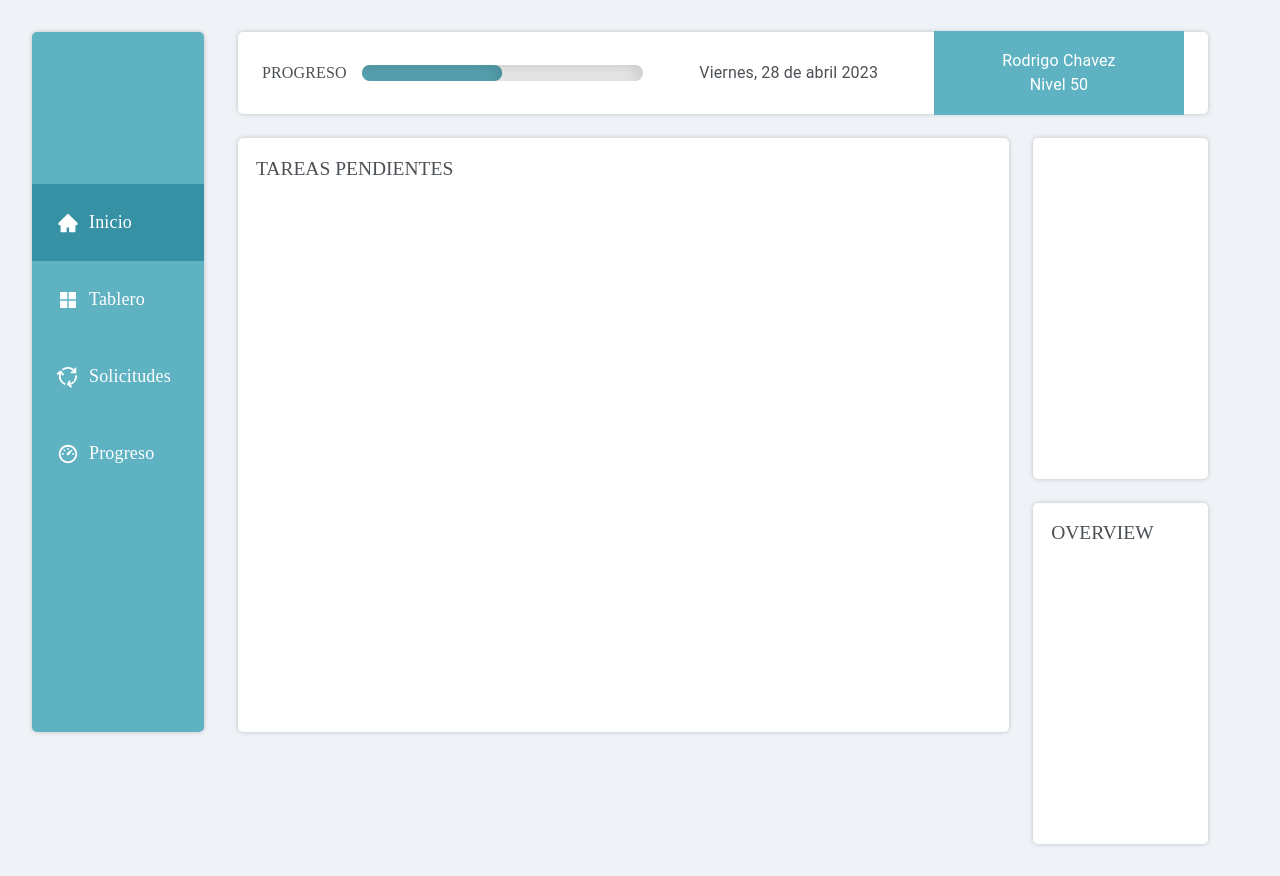
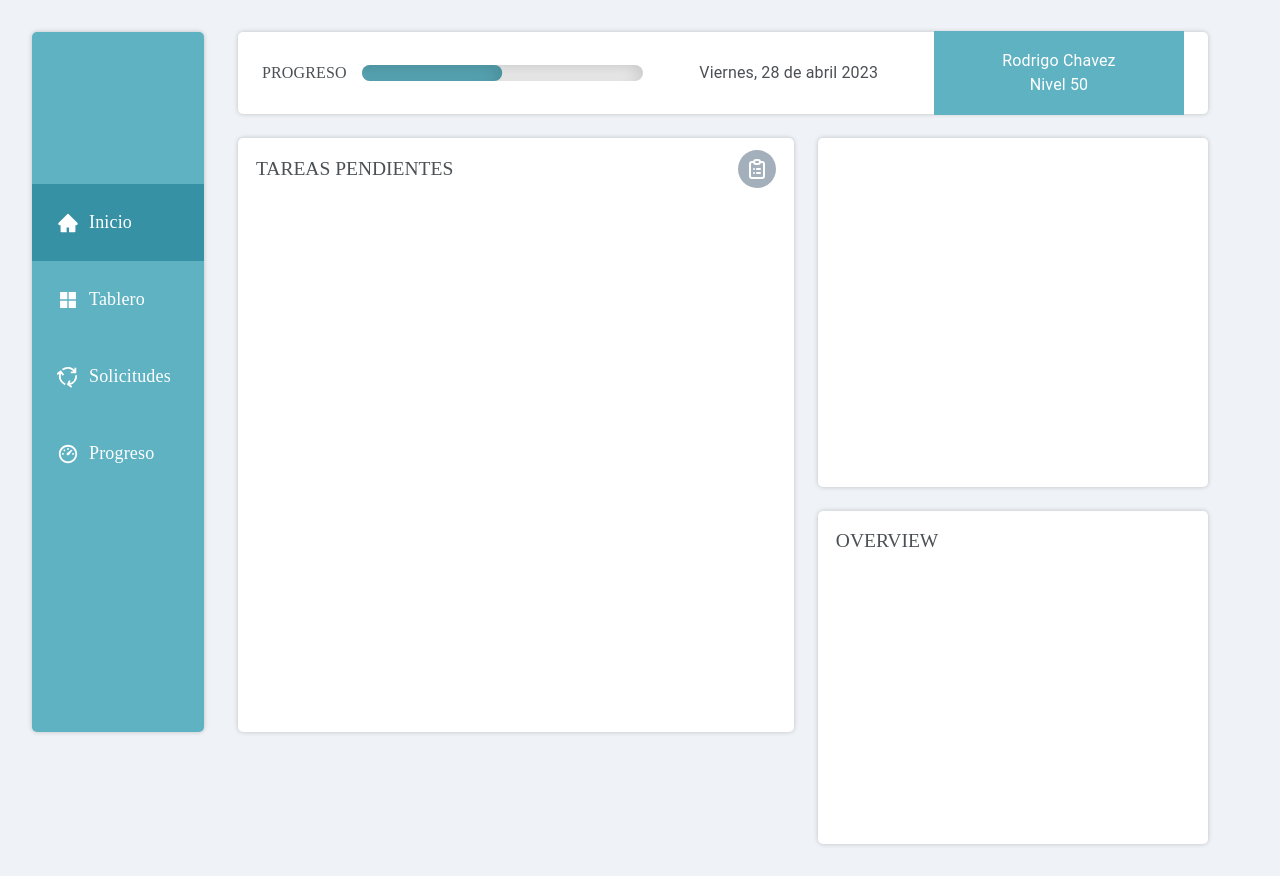
Before and after one commit to mateobv07/Reto-Gestion-Imaginantes, a React (Vite) app in the folder client/GestionImaginantes-Front/: page /tablero in a window 1280 px wide. Built offline with nearby package versions, Linux system fonts and the light colour scheme.

Commit message:
Actualizacion sidebar

```diff
--- a/client/GestionImaginantes-Front/src/components/Calendar/Calendar.jsx
+++ b/client/GestionImaginantes-Front/src/components/Calendar/Calendar.jsx
@@ -5,7 +5,7 @@ import './styles.css'
 
 const Calendar = () => {
     return (
-        <Box className="small-container" sx={{ boxShadow: "0px 0px 5px rgba(0, 0, 0, 0.2)" }}>
+        <Box className="calendar-card-container" sx={{ boxShadow: "0px 0px 5px rgba(0, 0, 0, 0.2)" }}>
             <div className='title-row'>
 
             </div>
--- a/client/GestionImaginantes-Front/src/components/Calendar/styles.css
+++ b/client/GestionImaginantes-Front/src/components/Calendar/styles.css
@@ -1,7 +1,6 @@
-.small-container {
+.calendar-card-container {
     border-radius: 5px;
     background-color: #ffffff !important;
-    margin-top: 24px;
-    margin-left: 24px;
+    margin-bottom: 10px;
     height: 43.6vh;
 }
--- a/client/GestionImaginantes-Front/src/components/Overview/Overview.jsx
+++ b/client/GestionImaginantes-Front/src/components/Overview/Overview.jsx
@@ -5,7 +5,7 @@ import './styles.css'
 
 const Overview = () => {
     return (
-        <Box className="small-container" sx={{ boxShadow: "0px 0px 5px rgba(0, 0, 0, 0.2)" }}>
+        <Box className="overview-card-container" sx={{ boxShadow: "0px 0px 5px rgba(0, 0, 0, 0.2)" }}>
             <div className='title-row'>
             <p className='card-title'>OVERVIEW</p>
             </div>
--- a/client/GestionImaginantes-Front/src/components/Overview/styles.css
+++ b/client/GestionImaginantes-Front/src/components/Overview/styles.css
@@ -1,7 +1,7 @@
-.small-container {
+.overview-card-container {
     border-radius: 5px;
     background-color: #ffffff !important;
     margin-top: 24px;
-    margin-left: 24px;
-    height: 42.6vh;
+    height: 41.6vh;
+    overflow: auto;
 }
--- a/client/GestionImaginantes-Front/src/components/PendingTask/PendingTask.jsx
+++ b/client/GestionImaginantes-Front/src/components/PendingTask/PendingTask.jsx
@@ -1,5 +1,6 @@
 import React from "react";
 import { Box, Button } from "@mui/material";
+import { HiOutlineClipboardList } from "react-icons/hi";
 import './styles.css'
 
 
@@ -8,6 +9,9 @@ const PendingTask = () => {
         <Box className="task-pending-card-container" sx={{ boxShadow: "0px 0px 5px rgba(0, 0, 0, 0.2)" }}>
             <div className='title-row'>
             <p className='card-title'>TAREAS PENDIENTES</p>
+            <Box className="round-paper">
+                <HiOutlineClipboardList size={24} color="#FFFFFF" />
+            </Box>
             </div>
         </Box>
     );
--- a/client/GestionImaginantes-Front/src/components/PendingTask/styles.css
+++ b/client/GestionImaginantes-Front/src/components/PendingTask/styles.css
@@ -1,8 +1,6 @@
 .task-pending-card-container {
     border-radius: 5px;
-    margin-top: 24px;
     background-color: #ffffff !important;
     min-height: 594px !important;
     height: 42.5vh;
-    width: 96.4vh;;
 }
--- a/client/GestionImaginantes-Front/src/pages/Tablero.jsx
+++ b/client/GestionImaginantes-Front/src/pages/Tablero.jsx
@@ -1,5 +1,5 @@
 import React from "react";
-import { Box } from "@mui/material";
+import { Grid } from "@mui/material";
 import PendingTask from "../components/PendingTask/PendingTask";
 import Calendar from "../components/Calendar/Calendar";
 import Overview from "../components/Overview/Overview";
@@ -14,13 +14,15 @@ const Tablero = () => {
     ];
 
     return (
-        <Box display="flex">
-            <PendingTask/>
-            <Box sx={{ flex: 1 }}>
-                <Calendar/>
-                <Overview/>
-            </Box>
-        </Box>
+        <Grid container spacing={3} sx={{ mt: 0 }}>
+        <Grid item md={7} xs={12}>
+          <PendingTask/>
+        </Grid>
+        <Grid item md={5} xs={12}>
+          <Calendar/>
+          <Overview/>
+        </Grid>
+      </Grid>
     );
 }
 
```
